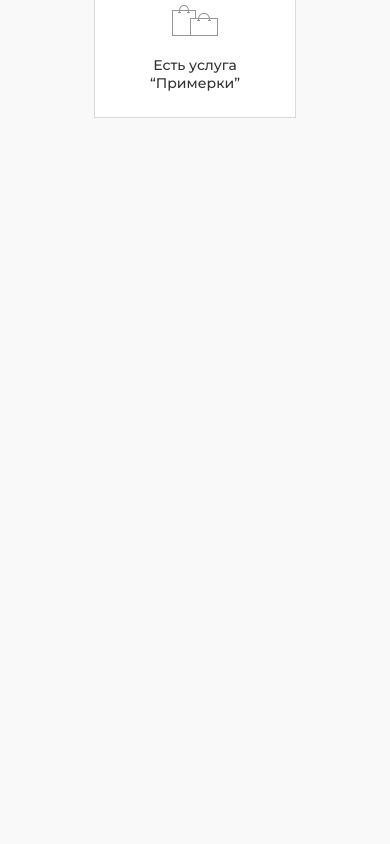
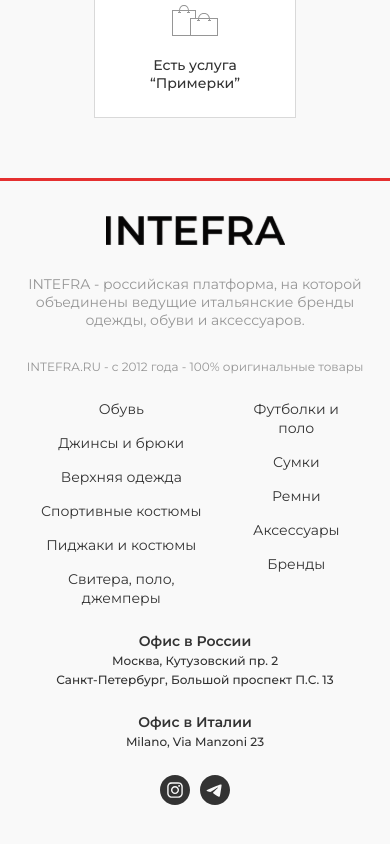
Before and after one commit to slumpthug/next-project, a Next.js app: page / in a window 390 px wide. Shown: the part 6672-7516 px from the top of the page. Before the commit the page ends 6850 px from the top, so only its background shows below. Built offline with nearby package versions, Linux system fonts and the light colour scheme.

Commit message:
added footer

```diff
--- /dev/null
+++ b/components/footer/Footer-style.module.css
@@ -0,0 +1,112 @@
+.container {
+    padding: 35px 100px;
+    display: flex;
+    justify-content: space-between;
+    border-top: 3px solid #E53030;
+}
+
+.footer__info {
+    display: flex;
+    flex-direction: column;
+    justify-content: space-between;
+    row-gap: 30px;
+}
+
+.footer__info p {
+    width: 360px;
+    font-weight: 400;
+    font-size: 14px;
+    color: #969696;
+}
+
+.footer__info span {
+    font-weight: 400;
+    font-size: 12px;
+    color: #969696;
+}
+
+.footer__links {
+    display: flex;
+    column-gap: 40px;
+}
+
+.footer__menu {
+    display: flex;
+    flex-direction: column;
+    row-gap: 15px;
+}
+
+.footer__menu li a {
+    font-weight: 400;
+    font-size: 14px;
+}
+
+.footer__menu li a:hover {
+    text-decoration: underline;
+}
+
+.footer__position {
+    display: flex;
+    flex-direction: column;
+    align-items: flex-end;
+    justify-content: space-between;
+    text-align: end;
+}
+
+.footer__address {
+    display: flex;
+    align-items: flex-start;
+    column-gap: 15px;
+}
+
+.footer__address div h6 {
+    font-weight: 600;
+    font-size: 14px;
+}
+
+.footer__address div a {
+    font-weight: 500;
+    font-size: 12px;
+}
+
+.footer__socials {
+    display: flex;
+    align-items: center;
+    column-gap: 10px;
+}
+
+@media (max-width: 1200px) {
+    .container {
+        padding: 35px 40px;
+    }
+}
+
+@media (max-width: 900px) {
+    .container {
+        text-align: center;
+        flex-direction: column;
+        align-items: center;
+        row-gap: 25px
+        ;
+    }
+
+    .footer__info {
+        align-items: center;
+    }
+
+    .footer__position {
+        align-items: center;
+        text-align: center;
+        row-gap: 25px;
+    }
+
+    .label {
+        display: none;
+    }
+}
+
+@media (max-width: 360px) {
+    .footer__info p {
+        width: 100%;
+    }
+}
--- /dev/null
+++ b/components/footer/Footer.jsx
@@ -0,0 +1,64 @@
+import React from 'react';
+import css from './Footer-style.module.css';
+import Image from 'next/image';
+import logo from '../../public/header/logo.svg';
+import label from '../../public/footer/label.svg';
+import instagram from '../../public/footer/instagram.svg';
+import telegram from '../../public/footer/telegram.svg';
+
+const Footer = () => {
+    return (
+        <div className={css.footer}>
+            <div className={css.container}>
+                <div className={css.footer__info}>
+                    <Image className={logo} src={logo} alt="companys logo"/>
+                    <p>INTEFRA - российская платформа, на которой объединены ведущие итальянские бренды одежды, обуви и аксессуаров.</p>
+                    <span>INTEFRA.RU - c 2012 года - 100% оригинальные товары</span>
+                </div>
+                <div className={css.footer__links}>
+                    <ul className={css.footer__menu}>
+                        <li><a href="#">Обувь</a></li>
+                        <li><a href="#">Джинсы и брюки</a></li>
+                        <li><a href="#">Верхняя одежда</a></li>
+                        <li><a href="#">Спортивные костюмы</a></li>
+                        <li><a href="#">Пиджаки и костюмы</a></li>
+                        <li><a href="#">Свитера, поло, джемперы</a></li>
+                    </ul>
+                    <ul className={css.footer__menu}>
+                        <li><a href="#">Футболки и поло</a></li>
+                        <li><a href="#">Сумки</a></li>
+                        <li><a href="#">Ремни</a></li>
+                        <li><a href="#">Аксессуары</a></li>
+                        <li><a href="#">Бренды</a></li>
+                    </ul>
+                </div>
+                <div className={css.footer__position}>
+                    <div className={css.footer__address}>
+                        <div>
+                            <h6>Офис в России</h6>
+                            <a href='#'>Москва, Кутузовский пр. 2 <br/> Санкт-Петербург, Большой проспект П.С. 13</a>
+                        </div>
+                        <Image className={css.label} src={label} alt="label" />
+                    </div>
+                    <div className={css.footer__address}>
+                        <div>
+                            <h6>Офис в Италии</h6>
+                            <a href='#'>Milano, Via Manzoni 23</a>
+                        </div>
+                        <Image className={css.label} src={label} alt="label" />
+                    </div>
+                    <div className={css.footer__socials}>
+                        <a href="#">
+                            <Image className={css.instagram} src={instagram} alt="instagram logo" />
+                        </a>
+                        <a href="#">
+                            <Image className={css.telegram} src={telegram} alt="telegram logo" />
+                        </a>
+                    </div>
+                </div>
+            </div>
+        </div>
+    );
+};
+
+export default Footer;
--- a/src/pages/index.js
+++ b/src/pages/index.js
@@ -7,6 +7,7 @@
 import Perfumes from '../../components/perfumes/Perfumes'
 import Promotion from '../../components/promotion/Promotion'
 import Last from '../../components/last/Last'
+import Footer from '../../components/footer/Footer'
 
 export default function Home() {
   return (
@@ -25,6 +26,7 @@
       <Perfumes/>
       <Promotion/>
       <Last/>
+      <Footer/>
     </>
   )
 }
```
